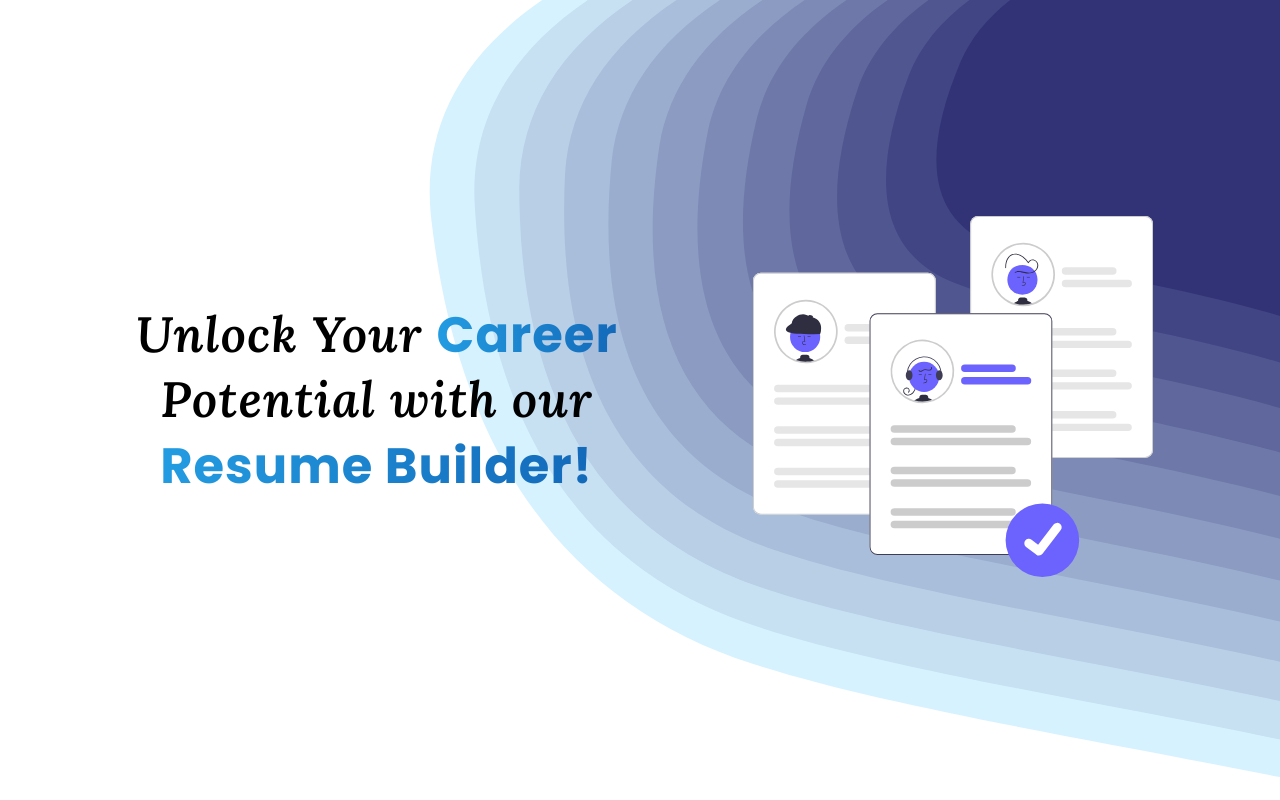
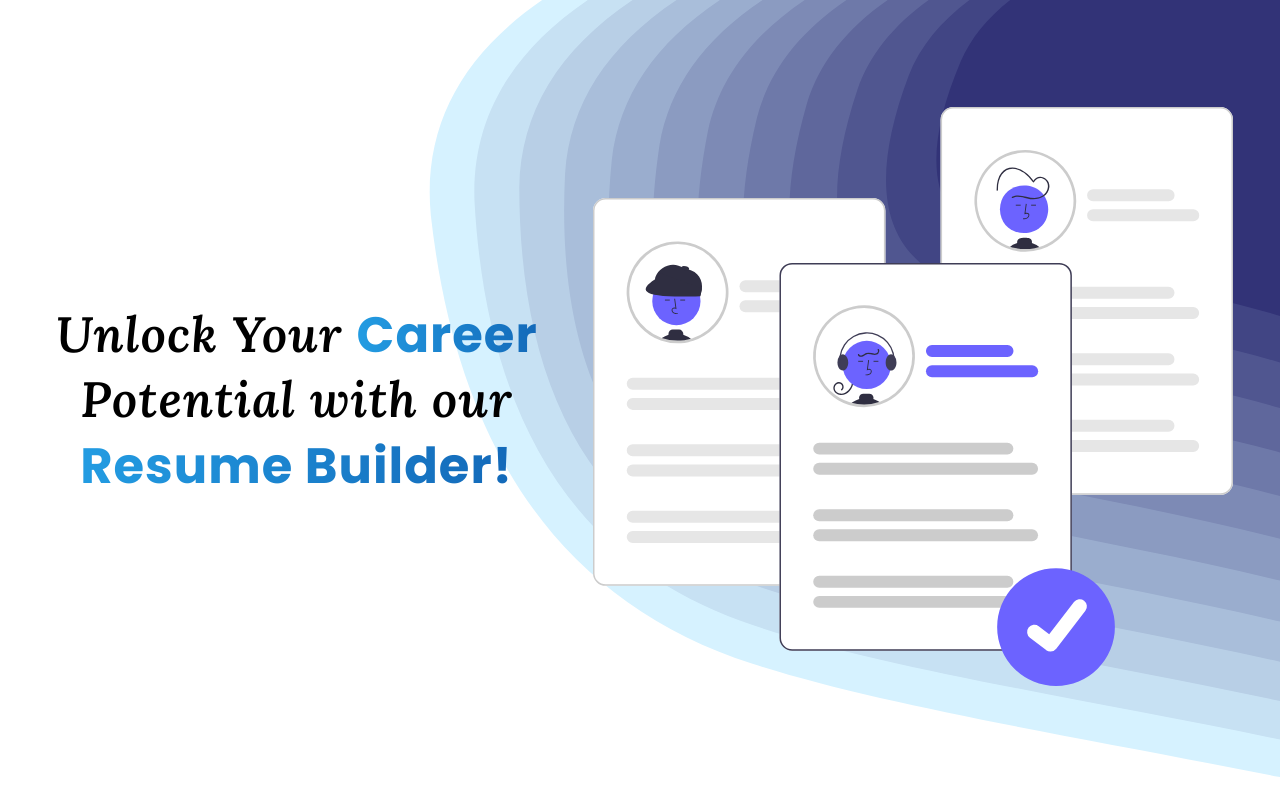
Before and after one commit to atultingre/resume-builder, a React (Create React App) app: page / in a window 1280 px wide. Shown: the top 800 px of the page. Built offline with nearby package versions, Linux system fonts and the light colour scheme; the HTML template or start-up script is replaced by a standard one.

Commit message:
img height Addded

```diff
--- a/src/components/Header/Header.js
+++ b/src/components/Header/Header.js
@@ -11,7 +11,7 @@ const Header = () => {
         </p>
       </div>
       <div className={styles.right}>
-        <img src={resumeSvg} alt="Resume" />
+        <img src={resumeSvg} alt="Resume" width="640" height="360" />
       </div>
     </div>
   );
--- a/src/components/Header/Header.module.css
+++ b/src/components/Header/Header.module.css
@@ -32,8 +32,10 @@
 }
 
 .right img {
-  width: 400px;
-}
+    /* width: 80%;  */
+    max-width: 100%;
+    height: auto;
+  }
 
 @media (max-width: 767px) {
   .container {
@@ -44,7 +46,7 @@
 
   .heading {
     margin: 0 auto;
-  font-family: 'Lora', serif;
+    font-family: 'Lora', serif;
     max-width: 750px;
     color: #000;
     font-size: 3.2rem;
```
